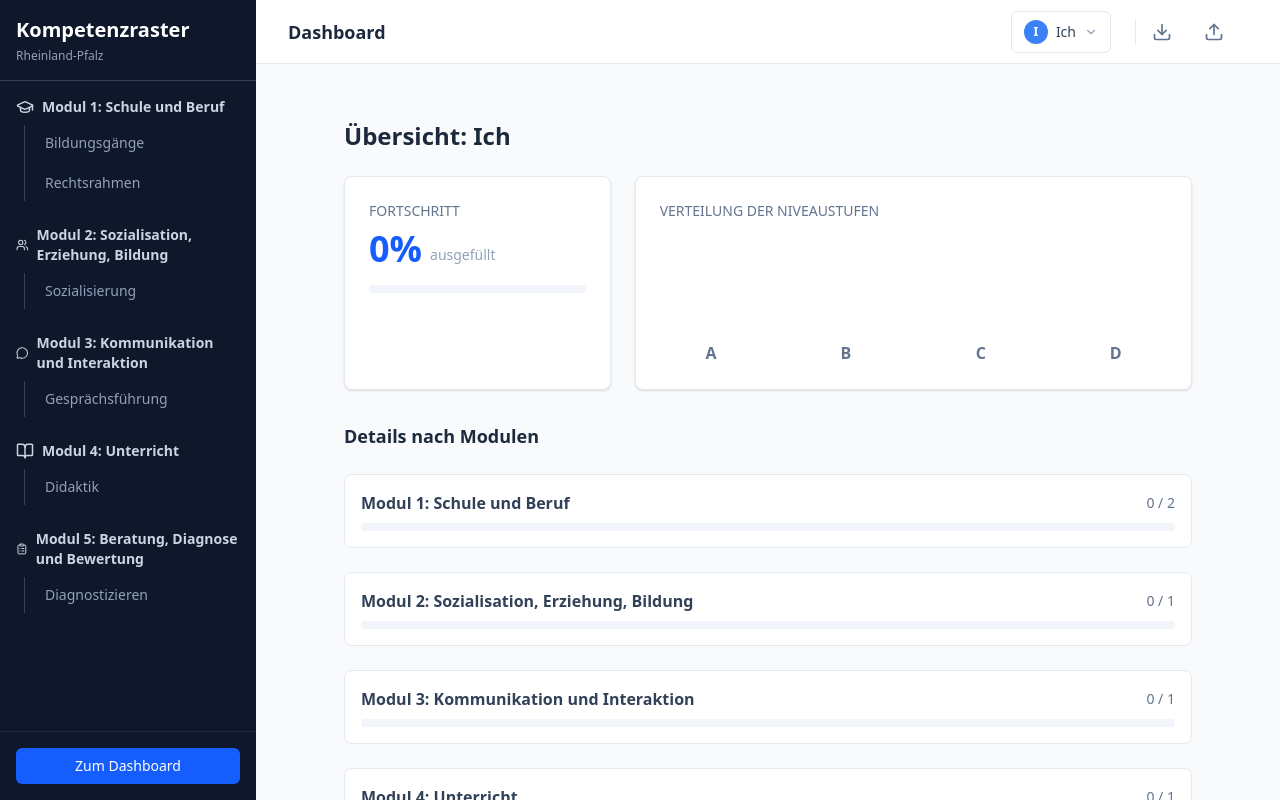
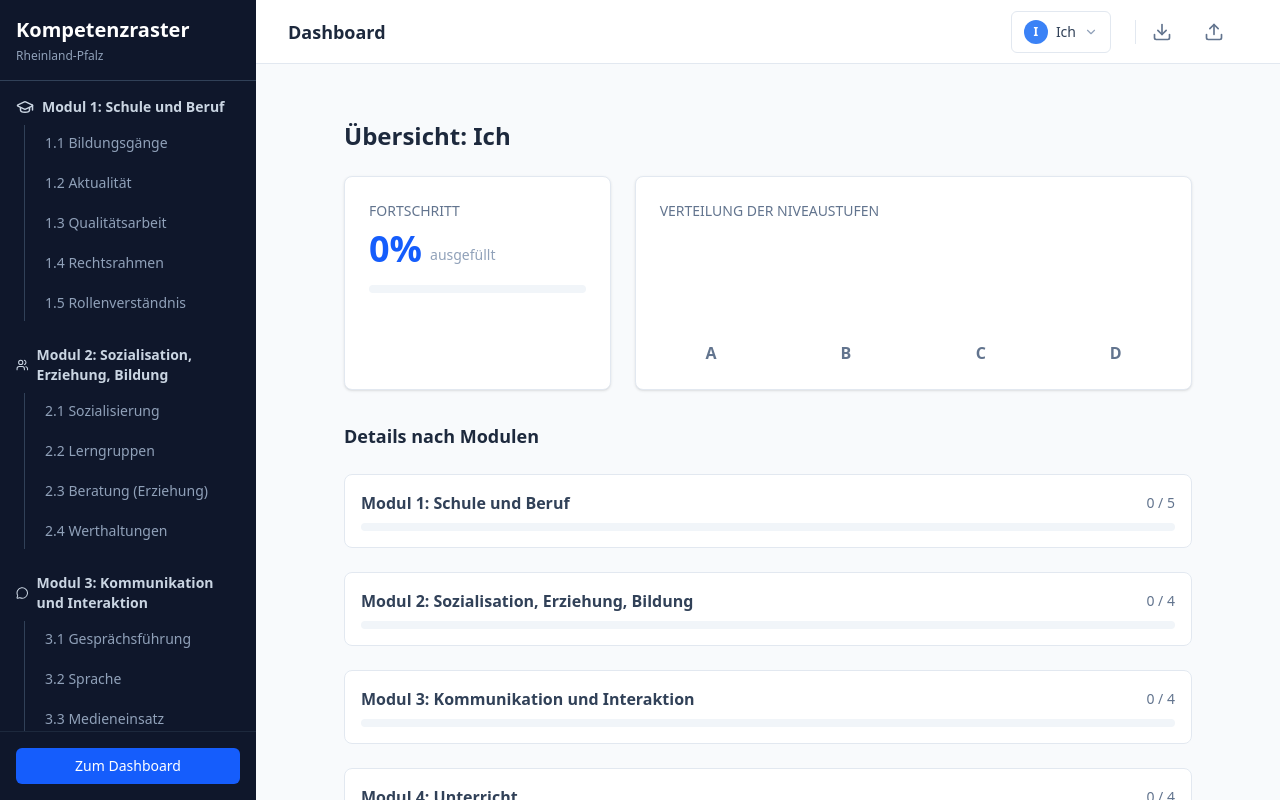
Before and after one commit to nnbiech95-cpu/Beratung, a React (Vite) app: page / in a window 1280 px wide. Built offline with nearby package versions, Linux system fonts and the light colour scheme.

Commit message:
Update data structure to include all submodules 1.1 to 5.4

```diff
--- a/src/data.ts
+++ b/src/data.ts
@@ -7,10 +7,10 @@ export const modules: Module[] = [
     subModules: [
       {
         id: 'm1-k1',
-        title: 'Bildungsgänge',
+        title: '1.1 Bildungsgänge',
         competences: [
           {
-            id: 'c1',
+            id: 'c1-1',
             title: 'Kenntnis der Bildungsgänge',
             description: 'Ich kenne die verschiedenen Bildungsgänge und ihre Anforderungen.',
             levels: {
@@ -24,10 +24,44 @@ export const modules: Module[] = [
       },
       {
         id: 'm1-k2',
-        title: 'Rechtsrahmen',
+        title: '1.2 Aktualität',
         competences: [
           {
-            id: 'c2',
+            id: 'c1-2',
+            title: 'Aktuelle Entwicklungen',
+            description: 'Ich orientiere mein Handeln an aktuellen pädagogischen und gesellschaftlichen Entwicklungen.',
+            levels: {
+              A: 'Ich nehme aktuelle Entwicklungen wahr.',
+              B: 'Ich integriere aktuelle Themen in meine Arbeit.',
+              C: 'Ich diskutiere aktuelle Entwicklungen kritisch.',
+              D: 'Ich initiiere Projekte zu aktuellen Themen.'
+            }
+          }
+        ]
+      },
+      {
+        id: 'm1-k3',
+        title: '1.3 Qualitätsarbeit',
+        competences: [
+          {
+            id: 'c1-3',
+            title: 'Qualitätsentwicklung',
+            description: 'Ich beteilige mich an der Qualitätsentwicklung der Schule.',
+            levels: {
+              A: 'Ich kenne die Konzepte der Qualitätsarbeit.',
+              B: 'Ich wirke an Evaluationsmaßnahmen mit.',
+              C: 'Ich bringe Vorschläge zur Qualitätsverbesserung ein.',
+              D: 'Ich leite Arbeitsgruppen zur Qualitätsentwicklung.'
+            }
+          }
+        ]
+      },
+      {
+        id: 'm1-k4',
+        title: '1.4 Rechtsrahmen',
+        competences: [
+          {
+            id: 'c1-4',
             title: 'Schulrecht',
             description: 'Ich wende schulrechtliche Bestimmungen sicher an.',
             levels: {
@@ -35,6 +69,23 @@ export const modules: Module[] = [
               B: 'Ich handele in Standardsituationen rechtssicher.',
               C: 'Ich wende Rechtsvorschriften auch in komplexen Fällen an.',
               D: 'Ich unterstütze Kollegen in rechtlichen Fragen.'
+            }
+          }
+        ]
+      },
+      {
+        id: 'm1-k5',
+        title: '1.5 Rollenverständnis',
+        competences: [
+          {
+            id: 'c1-5',
+            title: 'Lehrerrolle',
+            description: 'Ich reflektiere mein Rollenverständnis als Lehrkraft.',
+            levels: {
+              A: 'Ich kenne die Erwartungen an die Lehrerrolle.',
+              B: 'Ich fülle meine Rolle bewusst aus.',
+              C: 'Ich reflektiere mein Rollenhandeln kritisch.',
+              D: 'Ich entwickle mein professionelles Selbstverständnis weiter.'
             }
           }
         ]
@@ -47,10 +98,10 @@ export const modules: Module[] = [
     subModules: [
       {
         id: 'm2-k1',
-        title: 'Sozialisierung',
+        title: '2.1 Sozialisierung',
         competences: [
           {
-            id: 'c3',
+            id: 'c2-1',
             title: 'Soziale Prozesse',
             description: 'Ich gestalte soziale Prozesse in der Lerngruppe.',
             levels: {
@@ -58,6 +109,57 @@ export const modules: Module[] = [
               B: 'Ich reagiere angemessen auf soziale Dynamiken.',
               C: 'Ich fördere aktiv ein positives Sozialklima.',
               D: 'Ich entwickle Konzepte zum sozialen Lernen.'
+            }
+          }
+        ]
+      },
+      {
+        id: 'm2-k2',
+        title: '2.2 Lerngruppen',
+        competences: [
+          {
+            id: 'c2-2',
+            title: 'Gruppenleitung',
+            description: 'Ich leite Lerngruppen professionell.',
+            levels: {
+              A: 'Ich nehme die Lerngruppe als Ganzes wahr.',
+              B: 'Ich gehe auf die Bedürfnisse der Lerngruppe ein.',
+              C: 'Ich steuere Gruppenprozesse zielgerichtet.',
+              D: 'Ich coache Lerngruppen in ihrer Entwicklung.'
+            }
+          }
+        ]
+      },
+      {
+        id: 'm2-k3',
+        title: '2.3 Beratung (Erziehung)',
+        competences: [
+          {
+            id: 'c2-3',
+            title: 'Erziehungsberatung',
+            description: 'Ich berate Eltern und Schüler in Erziehungsfragen.',
+            levels: {
+              A: 'Ich führe einfache Elterngespräche.',
+              B: 'Ich berate bei alltäglichen Erziehungsproblemen.',
+              C: 'Ich führe schwierige Beratungsgespräche lösungsorientiert.',
+              D: 'Ich kooperiere mit außerschulischen Beratungseinrichtungen.'
+            }
+          }
+        ]
+      },
+      {
+        id: 'm2-k4',
+        title: '2.4 Werthaltungen',
+        competences: [
+          {
+            id: 'c2-4',
+            title: 'Wertevermittlung',
+            description: 'Ich vermittle demokratische Werte und Normen.',
+            levels: {
+              A: 'Ich kenne die Werte des Grundgesetzes.',
+              B: 'Ich lebe diese Werte im Unterricht vor.',
+              C: 'Ich thematisiere Wertekonflikte im Unterricht.',
+              D: 'Ich initiiere Projekte zur Demokratieerziehung.'
             }
           }
         ]
@@ -70,10 +172,10 @@ export const modules: Module[] = [
     subModules: [
       {
         id: 'm3-k1',
-        title: 'Gesprächsführung',
+        title: '3.1 Gesprächsführung',
         competences: [
           {
-            id: 'c4',
+            id: 'c3-1',
             title: 'Gesprächstechniken',
             description: 'Ich setze Gesprächstechniken zielgerichtet ein.',
             levels: {
@@ -81,6 +183,57 @@ export const modules: Module[] = [
               B: 'Ich wende Gesprächstechniken in Übungssituationen an.',
               C: 'Ich führe Gespräche professionell und zielorientiert.',
               D: 'Ich leite komplexe Beratungsgespräche souverän.'
+            }
+          }
+        ]
+      },
+      {
+        id: 'm3-k2',
+        title: '3.2 Sprache',
+        competences: [
+          {
+            id: 'c3-2',
+            title: 'Sprachvorbild',
+            description: 'Ich bin mir meiner Wirkung als Sprachvorbild bewusst.',
+            levels: {
+              A: 'Ich drücke mich verständlich aus.',
+              B: 'Ich achte auf fachsprachliche Korrektheit.',
+              C: 'Ich fördere die Sprachkompetenz der Schüler.',
+              D: 'Ich entwickle sprachsensible Unterrichtskonzepte.'
+            }
+          }
+        ]
+      },
+      {
+        id: 'm3-k3',
+        title: '3.3 Medieneinsatz',
+        competences: [
+          {
+            id: 'c3-3',
+            title: 'Medienkompetenz',
+            description: 'Ich setze Medien didaktisch sinnvoll ein.',
+            levels: {
+              A: 'Ich bediene gängige Medien sicher.',
+              B: 'Ich wähle Medien passend zum Lernziel aus.',
+              C: 'Ich leite Schüler zum kritischen Medienumgang an.',
+              D: 'Ich entwickle Medienkonzepte für den Unterricht.'
+            }
+          }
+        ]
+      },
+      {
+        id: 'm3-k4',
+        title: '3.4 Konflikte',
+        competences: [
+          {
+            id: 'c3-4',
+            title: 'Konfliktmanagement',
+            description: 'Ich gehe konstruktiv mit Konflikten um.',
+            levels: {
+              A: 'Ich erkenne Konflikte frühzeitig.',
+              B: 'Ich interveniere bei Störungen angemessen.',
+              C: 'Ich vermittle in Konfliktsituationen (Mediation).',
+              D: 'Ich implementiere Konzepte zur Gewaltprävention.'
             }
           }
         ]
@@ -93,17 +246,68 @@ export const modules: Module[] = [
     subModules: [
       {
         id: 'm4-k1',
-        title: 'Didaktik',
+        title: '4.1 Kompetenzförderung',
         competences: [
           {
-            id: 'c5',
+            id: 'c4-1',
+            title: 'Kompetenzorientierung',
+            description: 'Ich richte meinen Unterricht an Kompetenzen aus.',
+            levels: {
+              A: 'Ich kenne die Kompetenzbereiche des Fachs.',
+              B: 'Ich plane Unterrichtsstunden kompetenzorientiert.',
+              C: 'Ich fördere individuelle Kompetenzentwicklungen.',
+              D: 'Ich entwickle kompetenzorientierte Curricula.'
+            }
+          }
+        ]
+      },
+      {
+        id: 'm4-k2',
+        title: '4.2 Didaktik',
+        competences: [
+          {
+            id: 'c4-2',
             title: 'Unterrichtsplanung',
             description: 'Ich plane Unterricht fach- und sachgerecht.',
             levels: {
               A: 'Ich plane einzelne Stunden strukturiert.',
-              B: 'Ich plane Unterrichtsreihen kompetenzorientiert.',
+              B: 'Ich plane Unterrichtsreihen sinnvoll.',
               C: 'Ich differenziere und individualisiere Lernprozesse.',
               D: 'Ich evaluiere und optimiere meine Unterrichtsplanung.'
+            }
+          }
+        ]
+      },
+      {
+        id: 'm4-k3',
+        title: '4.3 Schülerorientierung',
+        competences: [
+          {
+            id: 'c4-3',
+            title: 'Lernvoraussetzungen',
+            description: 'Ich berücksichtige die Lernvoraussetzungen der Schüler.',
+            levels: {
+              A: 'Ich nehme die Interessen der Schüler wahr.',
+              B: 'Ich knüpfe an die Lebenswelt der Schüler an.',
+              C: 'Ich beteilige Schüler an der Unterrichtsgestaltung.',
+              D: 'Ich fördere selbstgesteuertes Lernen.'
+            }
+          }
+        ]
+      },
+      {
+        id: 'm4-k4',
+        title: '4.4 Fehlerkultur',
+        competences: [
+          {
+            id: 'c4-4',
+            title: 'Umgang mit Fehlern',
+            description: 'Ich nutze Fehler als Lernchance.',
+            levels: {
+              A: 'Ich korrigiere Fehler sachlich.',
+              B: 'Ich thematisiere Fehlerursachen.',
+              C: 'Ich fördere eine positive Fehlerkultur.',
+              D: 'Ich nutze Fehleranalysen zur Unterrichtsentwicklung.'
             }
           }
         ]
@@ -116,10 +320,10 @@ export const modules: Module[] = [
     subModules: [
       {
         id: 'm5-k1',
-        title: 'Diagnostizieren',
+        title: '5.1 Diagnostizieren',
         competences: [
           {
-            id: 'c6',
+            id: 'c5-1',
             title: 'Lernstandserhebung',
             description: 'Ich diagnostiziere Lernvoraussetzungen und Lernprozesse.',
             levels: {
@@ -130,6 +334,57 @@ export const modules: Module[] = [
             }
           }
         ]
+      },
+      {
+        id: 'm5-k2',
+        title: '5.2 Fördern',
+        competences: [
+          {
+            id: 'c5-2',
+            title: 'Individuelle Förderung',
+            description: 'Ich fördere Schülerinnen und Schüler individuell.',
+            levels: {
+              A: 'Ich erkenne Förderbedarf.',
+              B: 'Ich erstelle einfache Förderpläne.',
+              C: 'Ich setze Binnendifferenzierung gezielt ein.',
+              D: 'Ich evaluiere die Wirksamkeit von Fördermaßnahmen.'
+            }
+          }
+        ]
+      },
+      {
+        id: 'm5-k3',
+        title: '5.3 Beraten',
+        competences: [
+          {
+            id: 'c5-3',
+            title: 'Beratungskompetenz',
+            description: 'Ich berate Schüler und Eltern professionell.',
+            levels: {
+              A: 'Ich informiere über Leistungsstände.',
+              B: 'Ich führe Beratungsgespräche strukturiert.',
+              C: 'Ich berate lösungsorientiert bei Lernschwierigkeiten.',
+              D: 'Ich koordiniere das Beratungsnetzwerk der Schule.'
+            }
+          }
+        ]
+      },
+      {
+        id: 'm5-k4',
+        title: '5.4 Bewerten',
+        competences: [
+          {
+            id: 'c5-4',
+            title: 'Leistungsbewertung',
+            description: 'Ich bewerte Schülerleistungen transparent und gerecht.',
+            levels: {
+              A: 'Ich kenne die Bewertungsgrundsätze.',
+              B: 'Ich mache Bewertungskriterien transparent.',
+              C: 'Ich nutze vielfältige Formen der Leistungsmessung.',
+              D: 'Ich entwickle Konzepte zur Leistungsmessung weiter.'
+            }
+          }
+        ]
       }
     ]
   }
```
